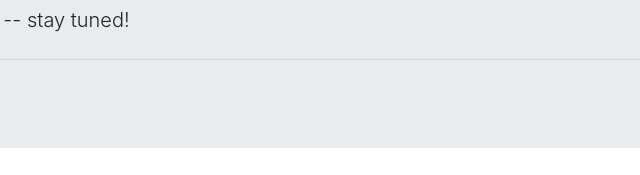
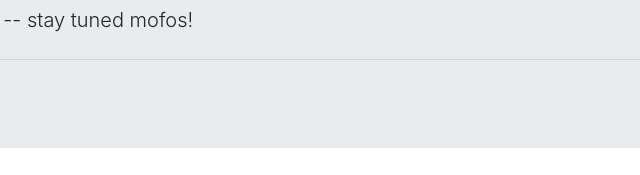
Before and after one commit to shocksystems/home, a plain HTML site: page index.html in a window 1280 px wide. Shown: the part 214-389 px from the top of the page, 467-1107 px from the left. Drawn offline with nearby package versions, Linux system fonts and the light colour scheme.

Commit message:
Added text

```diff
--- a/index.html
+++ b/index.html
@@ -24,7 +24,7 @@
   <br>
   <div class="jumbotron">
     <h1 class="display-4"><span class="accent">shock</span>systems</h1>
-      <p class="lead">Shock Systems is currently under construction -- stay tuned!</p>
+      <p class="lead">Shock Systems is currently under construction -- stay tuned mofos!</p>
       <hr class="my-4">
   </div>
   <br>
```
